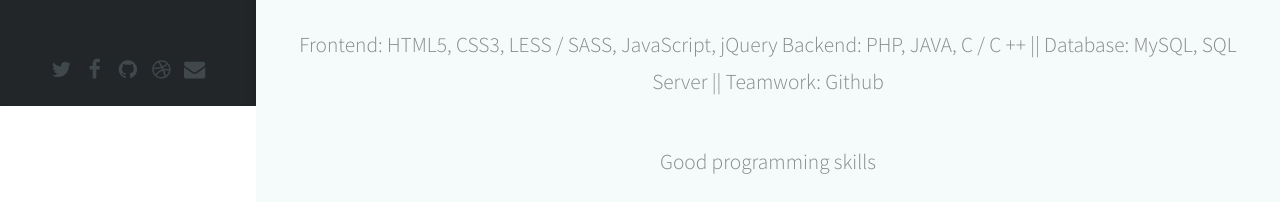
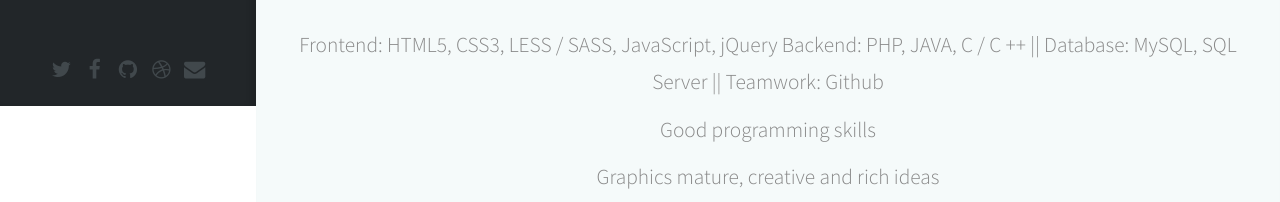
Before and after one commit to SonMaiNguyen/sonmainguyen.github.io, a plain HTML site: page index.html in a window 1280 px wide. Shown: the part 694-896 px from the top of the page. Drawn offline with Linux system fonts and the light colour scheme.

Commit message:
Update main.css

```diff
--- a/main.css
+++ b/main.css
@@ -1670,9 +1670,13 @@
 		font-style: italic;
 	}
 
-	p, ul, ol, dl, table {
+	ul, ol, dl, table {
 		margin-bottom: 2em;
 	}
+	p{
+		margin-bottom: 10px;
+	}
+
 
 	br.clear {
 		clear: both;
```
